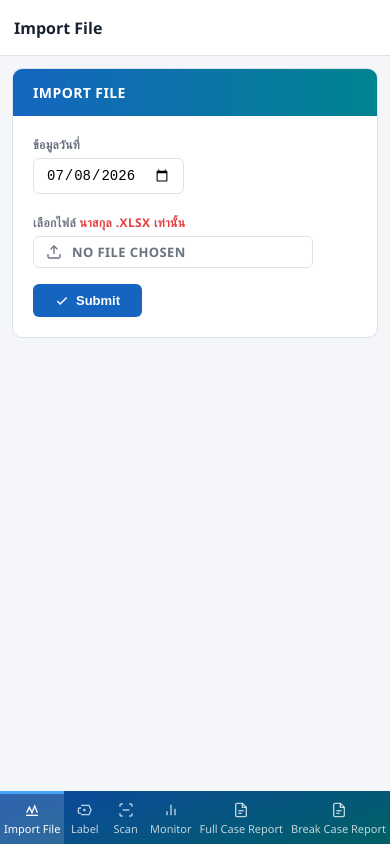
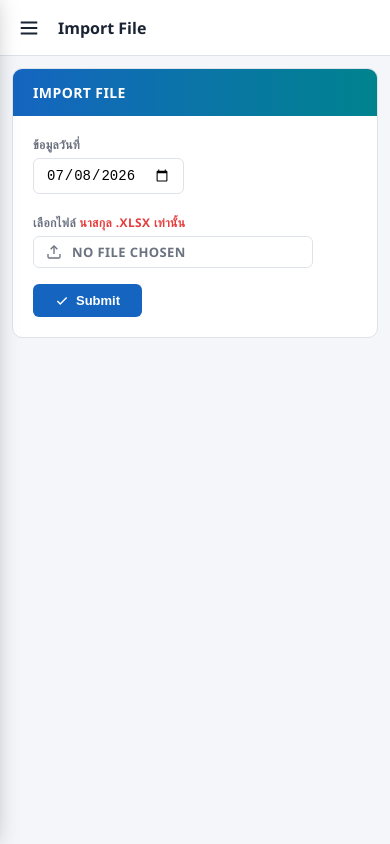
Before and after one commit to kiminging115-source/kw20goodspreparing, a plain HTML site: page index.html in a window 390 px wide. Drawn offline with Linux system fonts and the light colour scheme.

Commit message:
Add files via upload

```diff
--- a/index.html
+++ b/index.html
@@ -42,6 +42,9 @@ body{font-family:'Segoe UI',Arial,sans-serif;background:var(--gray-bg);color:var
 #sidebar.collapsed nav a:hover::after{opacity:1;transform:translateY(-50%) scale(1);}
 #main{margin-left:var(--sw);flex:1;display:flex;flex-direction:column;min-height:100vh;transition:margin-left .22s ease;}
 #main.sb-col{margin-left:var(--sw-col);}
+.mob-menu{display:none;width:38px;height:38px;border:none;background:none;border-radius:8px;color:var(--dark);align-items:center;justify-content:center;cursor:pointer;flex-shrink:0;}
+.mob-menu:active{background:var(--gray-bg);}
+#sbOverlay{display:block;position:fixed;inset:0;pointer-events:none;opacity:0;}
 #topbar{height:var(--th);background:#fff;border-bottom:1px solid var(--gray-border);display:flex;align-items:center;padding:0 28px;position:sticky;top:0;z-index:50;gap:10px;}
 #topbar h1{font-size:16px;font-weight:600;}
 .badge{background:var(--blue);color:#fff;font-size:11px;padding:2px 8px;border-radius:10px;font-weight:600;}
@@ -144,14 +147,24 @@ tbody td{padding:9px 14px;font-size:13px;}
 @media(max-width:760px){
   .sc-cols{flex-direction:column;gap:10px;}
   .sc-photo img{max-height:160px;}
-  #sidebar{width:100%;min-height:0;position:fixed;bottom:0;top:auto;flex-direction:row;z-index:200;}
-  #sidebar .logo{display:none;}
-  #sidebar nav{display:flex;flex:1;padding:0;}
-  #sidebar nav a{flex:1;flex-direction:column;gap:3px;padding:8px 4px;font-size:11px;justify-content:center;border-left:none;border-top:3px solid transparent;}
-  #sidebar nav a.active{border-left:none;border-top-color:#42A5F5;}
-  #main{margin-left:0;padding-bottom:64px;}
+  /* slide-in drawer: hidden off-canvas, hamburger in topbar opens it */
+  #sidebar{width:240px !important;position:fixed;left:0;top:0;bottom:0;flex-direction:column;z-index:500;
+    transform:translateX(-105%);transition:transform .25s ease;box-shadow:4px 0 24px rgba(0,0,0,.35);}
+  body.sb-open #sidebar{transform:translateX(0);}
+  #sidebar .logo{padding:0 14px !important;justify-content:flex-start !important;}
+  #sidebar .logo span{display:inline !important;opacity:1 !important;width:auto !important;}
+  #sidebar .dot{display:flex !important;}
+  #sidebar .hbtn{display:none !important;}
+  #sidebar nav a{justify-content:flex-start !important;padding:13px 18px !important;gap:12px !important;border-left:3px solid transparent !important;border-right:none !important;}
+  #sidebar nav a.active{border-left-color:#42A5F5 !important;}
+  #sidebar nav a .nav-label{opacity:1 !important;width:auto !important;overflow:visible !important;}
+  #sidebar.collapsed nav a::after{display:none;}
+  #sbOverlay{position:fixed;inset:0;background:rgba(0,0,0,.45);z-index:499;opacity:0;pointer-events:none;transition:opacity .25s;}
+  body.sb-open #sbOverlay{opacity:1;pointer-events:auto;}
+  .mob-menu{display:inline-flex !important;}
+  #main{margin-left:0 !important;padding-bottom:0;}
   #content{padding:12px;}
-  #topbar{padding:0 14px;}
+  #topbar{padding:0 10px;gap:10px;}
   .sc-size{flex-basis:44px;font-size:16px;}
   .sc-qty{flex-basis:72px;}
   .sc-qty .q,.sc-qty .s{font-size:19px;}
@@ -345,9 +358,14 @@ tbody td{padding:9px 14px;font-size:13px;}
   </nav>
 </div>
 
+<div id="sbOverlay" onclick="closeMobileSidebar()"></div>
+
 <!-- MAIN -->
 <div id="main">
   <div id="topbar">
+    <button class="mob-menu" onclick="toggleMobileSidebar()" aria-label="Menu">
+      <svg width="22" height="22" viewBox="0 0 24 24" fill="none" stroke="currentColor" stroke-width="2.2"><line x1="3" y1="6" x2="21" y2="6"/><line x1="3" y1="12" x2="21" y2="12"/><line x1="3" y1="18" x2="21" y2="18"/></svg>
+    </button>
     <h1 id="pgTitle">Import File</h1>
     <span id="topBadge" class="badge" style="display:none"></span>
   </div>
@@ -836,6 +854,7 @@ function showPage(p){
   if(p==='scan') initScanPage();
   if(p==='monitor') initMonitorPage();
   if(isRep) initReportPage(p==='repfull'?'Full Case':'Break Case');
+  closeMobileSidebar();
 }
 
 // ── IMPORT ──
@@ -1690,6 +1709,9 @@ function updateBigPhoto(){
   });
 }
 
+function toggleMobileSidebar(){document.body.classList.toggle('sb-open');}
+function closeMobileSidebar(){document.body.classList.remove('sb-open');}
+
 function toggleSidebar(){
   var sb=document.getElementById('sidebar');
   var mn=document.getElementById('main');
```
